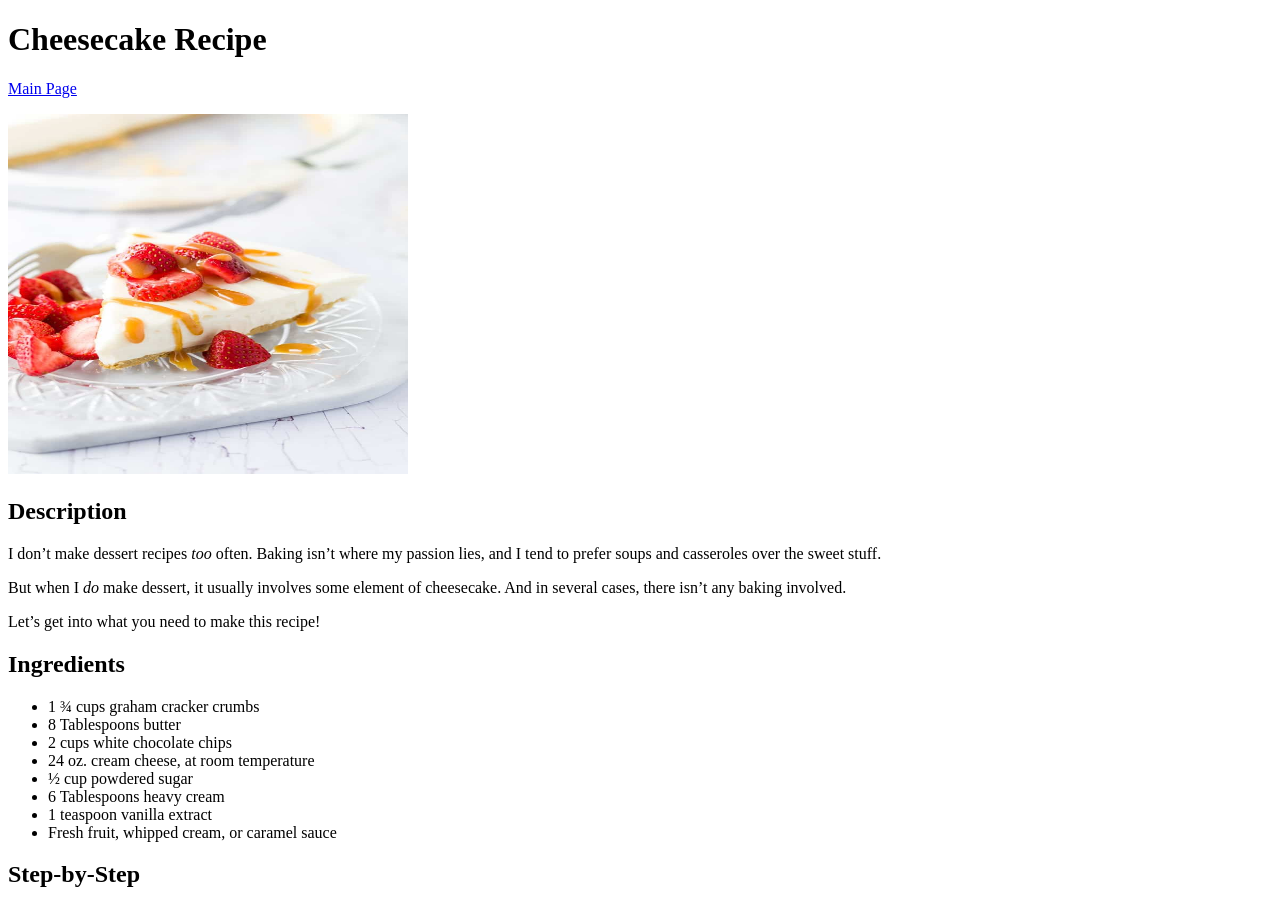
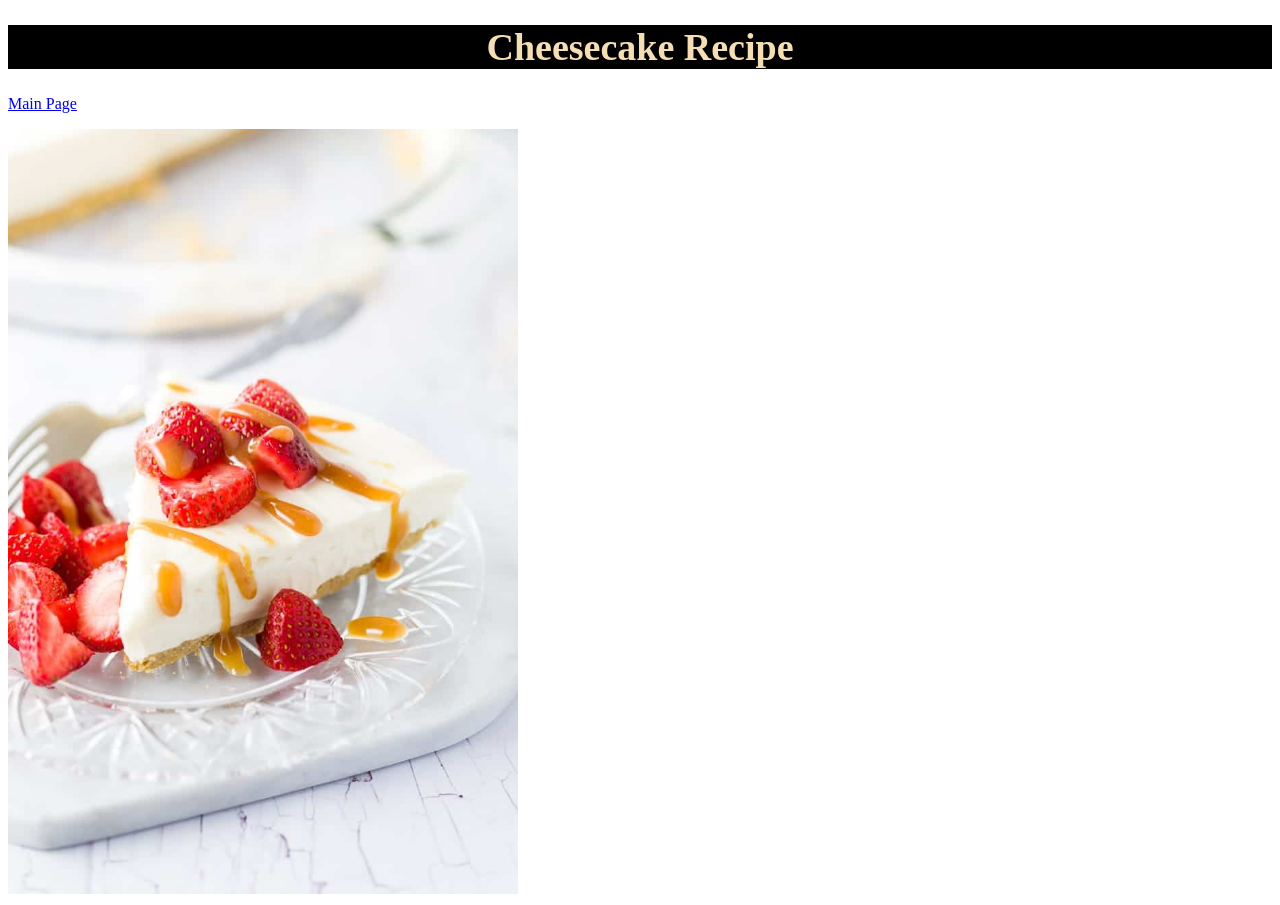
Before and after one commit to Tragiciy/odin-recipes, a plain HTML site: page recipes/cheesecake.html in a window 1280 px wide. Shown: the top 905 px of the page. Drawn offline with Linux system fonts and the light colour scheme.

Commit message:
add css styles (cascade project)

```diff
--- a/recipes/cheesecake.html
+++ b/recipes/cheesecake.html
@@ -3,20 +3,21 @@
 <head>
     <meta charset="UTF-8">
     <meta name="viewport" content="width=device-width, initial-scale=1.0">
+    <link rel="stylesheet" href="../styles.css">
     <title>Document</title>
 </head>
 <body>
-    <h1>Cheesecake Recipe</h1>
+    <h1 class="title">Cheesecake Recipe</h1>
     <p><a href="../index.html">Main Page</a></p>
     <img src="../images/cheesecake.jpg" alt="Cheesecake" height="360" width="400">
 
-    <h2>Description</h2>
+    <h2 class="header">Description</h2>
     <p>I don’t make dessert recipes <i>too</i> often. Baking isn’t where my passion lies, and I tend to prefer soups and casseroles over the sweet stuff.</p>
     <p>But when I <i>do</i> make dessert, it usually involves some element of cheesecake. And in several cases, there isn’t any baking involved.</p>
     <p>Let’s get into what you need to make this recipe!</p>
 
-    <h2>Ingredients</h2>
-    <ul>
+    <h2 class="header">Ingredients</h2>
+    <ul class="list dots">
         <li>1 ¾ cups graham cracker crumbs</li>
         <li>8 Tablespoons butter</li>
         <li>2 cups white chocolate chips</li>
@@ -27,8 +28,8 @@
         <li>Fresh fruit, whipped cream, or caramel sauce</li>
     </ul>
 
-    <h2>Step-by-Step</h2>
-    <ol>
+    <h2 class="header">Step-by-Step</h2>
+    <ol class="list numbers">
         <li>Add the chocolate chips to a medium bowl. Microwave for 30 seconds, stir, and add 3 tablespoons of heavy cream, saving the other 3 for later. Continue to heat for 30 seconds at a time, stirring in between, until smooth and melted. Set aside and let it come back up to room temperature.</li>
         <li>In a small saucepan, melt the butter over medium-low heat. Watch it carefully as it will soon start to bubble and ‘fizz'. This is when the butter starts to caramelize and sweeten. Whisk it for 2 minutes as it caramelizes and then remove it from the heat.</li>
         <li>In a large bowl, combine the browned butter and graham cracker crumbs until it has a wet, sandy consistency. Add it to a 9-inch pie plate. Press it on the bottom and the sides of the pie plate until it's firmly in place. (It will happen, just keep pressing.)</li>
--- /dev/null
+++ b/styles.css
@@ -0,0 +1,31 @@
+.body {
+    font-family: "Tahoma", sans-serif;
+    color: black;
+}
+
+.title {
+    text-align: center;
+    background-color: black;
+    color: wheat;
+    font-size: 38px;
+}
+
+.header {
+    text-align: left;
+    font-weight: 800px;
+    color: #21e4a3;
+}
+
+img {
+    height: auto;
+    width: 510px;
+}
+
+.list {
+    color: red;
+    text-align: right;
+}
+
+.list.numbers {
+    color: blueviolet;
+}
```
Also changed, not shown: index.html (+2 -1 lines), recipes/lasagna.html (+7 -6 lines), recipes/ribs.html (+7 -6 lines).
